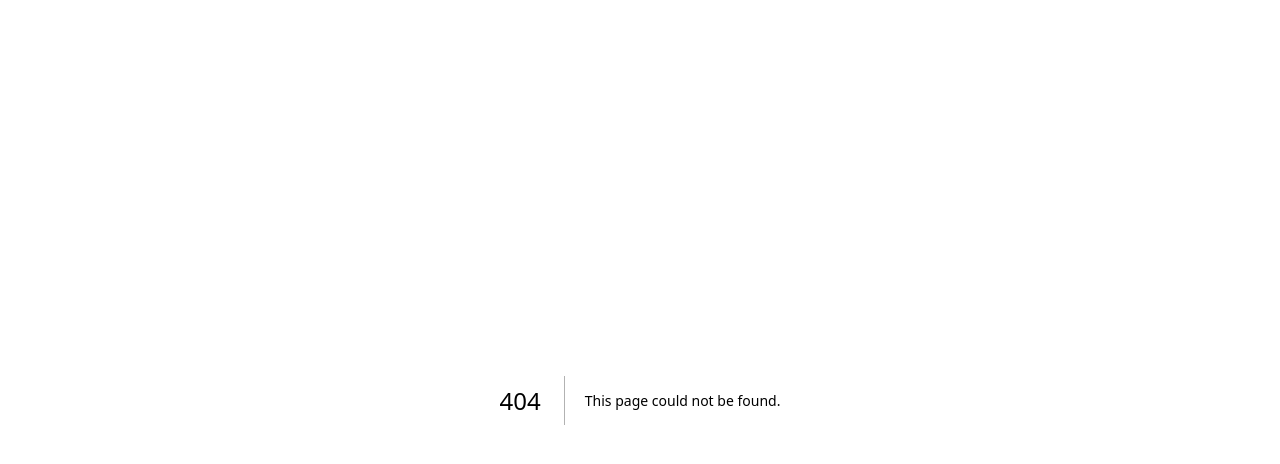
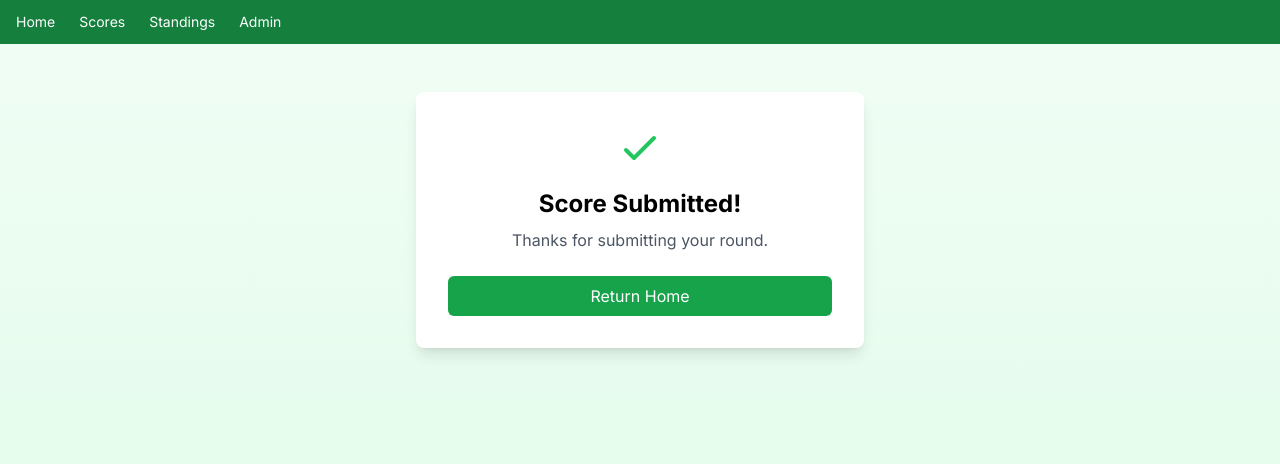
Before and after one commit to matthewmcalear/Summer-Swing-League, a Next.js app: page /success-score in a window 1280 px wide. Before the commit this address had no page. Shown: the top 464 px of the page. Built offline with nearby package versions, Linux system fonts and the light colour scheme.

Commit message:
feat(ui): global nav, success-score page, scores table columns, admin link

```diff
--- a/app/layout.tsx
+++ b/app/layout.tsx
@@ -1,6 +1,7 @@
 import type { Metadata } from 'next'
 import { Inter } from 'next/font/google'
 import './globals.css'
+import Link from 'next/link'
 
 const inter = Inter({ subsets: ['latin'] })
 
@@ -16,7 +17,17 @@ export default function RootLayout({
 }) {
   return (
     <html lang="en">
-      <body className={inter.className}>{children}</body>
+      <body className={inter.className}>
+        <nav className="bg-green-700 text-white">
+          <div className="max-w-7xl mx-auto px-4 py-3 flex space-x-6 text-sm">
+            <Link href="/" className="hover:underline">Home</Link>
+            <Link href="/scores" className="hover:underline">Scores</Link>
+            <Link href="/standings" className="hover:underline">Standings</Link>
+            <Link href="/admin" className="hover:underline ml-auto">Admin</Link>
+          </div>
+        </nav>
+        {children}
+      </body>
     </html>
   )
 }
--- a/app/page.tsx
+++ b/app/page.tsx
@@ -73,6 +73,11 @@ export default function Home() {
                       Register Now
                     </Link>
                   </li>
+                  <li>
+                    <Link href="/admin" className="text-green-600 hover:text-green-800">
+                      Admin Dashboard
+                    </Link>
+                  </li>
                 </ul>
               </div>
             </div>
--- a/app/scores/page.tsx
+++ b/app/scores/page.tsx
@@ -42,7 +42,7 @@ export default function AllScoresPage() {
               <thead className="bg-gray-50">
                 <tr>
                   <th className="px-4 py-2 text-left">Date</th>
-                  <th className="px-4 py-2 text-left">Player(s)</th>
+                  <th className="px-4 py-2 text-left">Played With</th>
                   <th className="px-4 py-2 text-left">Course</th>
                   <th className="px-4 py-2 text-left">Holes</th>
                   <th className="px-4 py-2 text-left">Gross</th>
@@ -53,7 +53,7 @@ export default function AllScoresPage() {
                 {scores.map((s) => (
                   <tr key={s.id}>
                     <td className="px-4 py-2">{new Date(s.play_date).toLocaleDateString()}</td>
-                    <td className="px-4 py-2">{s.player}</td>
+                    {(() => {const [main,...rest]=s.player.split(',');return (<><td className="px-4 py-2">{main.trim()}</td><td className="px-4 py-2">{rest.join(', ').trim()}</td></>);})()}
                     <td className="px-4 py-2">{s.course_name}</td>
                     <td className="px-4 py-2">{s.holes}</td>
                     <td className="px-4 py-2">{s.gross}</td>
--- /dev/null
+++ b/app/success-score/page.tsx
@@ -0,0 +1,14 @@
+import Link from 'next/link';
+
+export default function ScoreSuccess() {
+  return (
+    <div className="min-h-screen bg-gradient-to-b from-green-50 to-green-100 py-12">
+      <div className="max-w-md mx-auto bg-white rounded-lg shadow-lg p-8 text-center">
+        <svg className="mx-auto h-12 w-12 text-green-500" fill="none" stroke="currentColor" viewBox="0 0 24 24"><path strokeLinecap="round" strokeLinejoin="round" strokeWidth={2} d="M5 13l4 4L19 7" /></svg>
+        <h2 className="text-2xl font-bold mt-4 mb-2">Score Submitted!</h2>
+        <p className="text-gray-600 mb-6">Thanks for submitting your round.</p>
+        <Link href="/" className="block w-full py-2 px-4 rounded-md text-white bg-green-600 hover:bg-green-700">Return Home</Link>
+      </div>
+    </div>
+  );
+}
```
